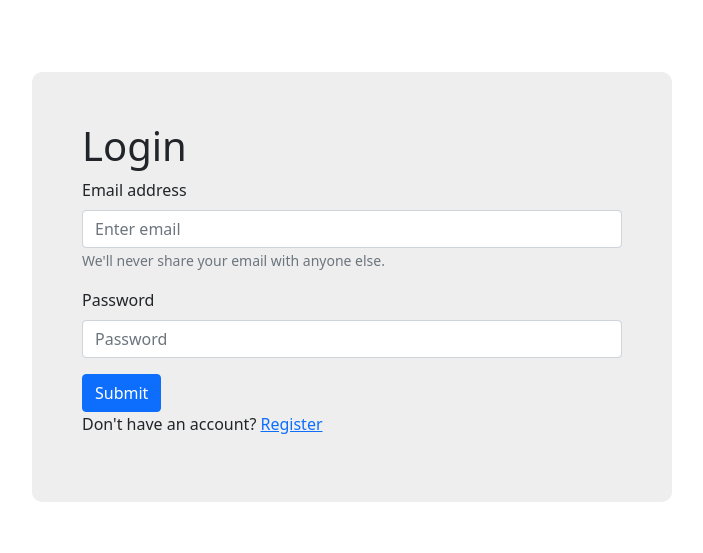
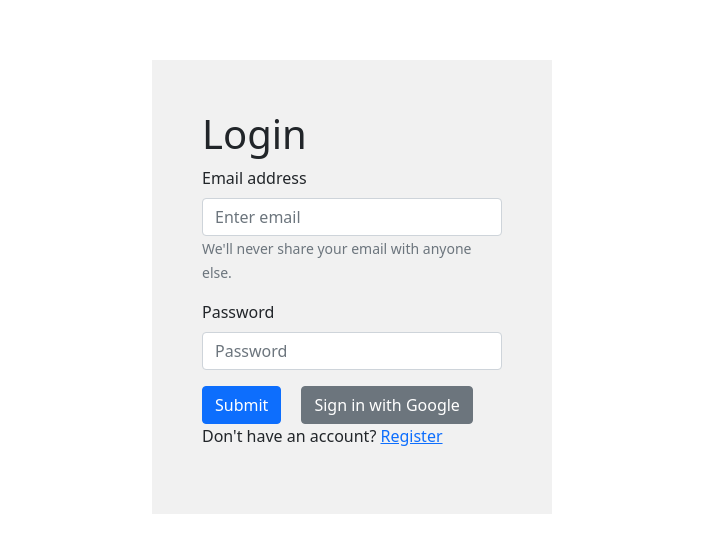
Before and after one commit to devjoemedia/usersexercise, a React (Create React App) app: page /login in a window 1280 px wide. Shown: the part 113-666 px from the top of the page, without its empty margins (288-991 px from the left). Built offline with nearby package versions, Linux system fonts and the light colour scheme; no server answers; the database is empty.

Commit message:
add signout

```diff
--- a/src/pages/Home.jsx
+++ b/src/pages/Home.jsx
@@ -1,9 +1,22 @@
 import UserList from "../components/UserList";
 import Form from "../components/Form";
+import { Button } from "react-bootstrap";
+import firebase from "../firebase/config";
 
 const Home = () => {
+  const handleLogOut = async () => {
+    try {
+      await firebase.auth().signOut();
+    } catch (err) {
+      console.log(err);
+    }
+  };
+
   return (
     <div style={{ width: "600px", margin: "auto" }}>
+      <Button style={{ float: "right" }} onClick={handleLogOut}>
+        Log out
+      </Button>
       <h3 className="text-muted">UserList App</h3>
       <Form />
       <br />
--- a/src/pages/Login.jsx
+++ b/src/pages/Login.jsx
@@ -1,8 +1,8 @@
 import { useState } from "react";
 import { Button, Form } from "react-bootstrap";
 import { Link, useNavigate } from "react-router-dom";
-import firebase from "../firebase/config";
-
+import firebase from "firebase";
+import firebaseConfig from "../firebase/config.js";
 const Login = () => {
   const [email, setEmail] = useState("");
   const [password, setPassword] = useState("");
@@ -12,7 +12,21 @@ const Login = () => {
   const handleLogIn = async (e) => {
     e.preventDefault();
     try {
-      await firebase.auth().signInWithEmailAndPassword(email, password);
+      await firebaseConfig.auth().signInWithEmailAndPassword(email, password);
+
+      navigate("/", { replace: true });
+    } catch (err) {
+      console.log(err);
+    }
+  };
+
+  const LoginWithGoogle = async (e) => {
+    e.preventDefault();
+
+    try {
+      const provider = new firebase.auth.GoogleAuthProvider();
+
+      await firebaseConfig.auth().signInWithPopup(provider);
 
       navigate("/", { replace: true });
     } catch (err) {
@@ -33,9 +47,8 @@ const Login = () => {
       >
         <div
           style={{
-            width: "50%",
-            backgroundColor: "#eee",
-            borderRadius: 10,
+            width: "400px",
+            backgroundColor: "#f1f1f1",
             padding: 50,
           }}
         >
@@ -63,12 +76,22 @@ const Login = () => {
                 value={password}
               />
             </Form.Group>
-            <Button variant="primary" type="submit" onClick={handleLogIn}>
+            <Button
+              variant="primary"
+              fullWidth
+              type="submit"
+              onClick={handleLogIn}
+            >
               Submit
             </Button>
-            {/* <Button variant="primary" type="submit" onClick={signInWithGoogle}>
+            <Button
+              variant="secondary"
+              style={{ marginLeft: "20px" }}
+              type="submit"
+              onClick={LoginWithGoogle}
+            >
               Sign in with Google
-            </Button> */}
+            </Button>
 
             <p>
               Don't have an account? <Link to="/register">Register</Link>
--- a/src/pages/Signup.jsx
+++ b/src/pages/Signup.jsx
@@ -49,9 +49,8 @@ const Signup = () => {
       >
         <div
           style={{
-            width: "50%",
-            backgroundColor: "#eee",
-            borderRadius: 10,
+            width: "400px",
+            backgroundColor: "#f1f1f1",
             padding: 50,
           }}
         >
@@ -87,6 +86,7 @@ const Signup = () => {
               variant="primary"
               type="submit"
               onClick={LoginWithGoogle}
+              style={{ marginLeft: "20px" }}
             >
               Sign in with Google
             </Button>
```
